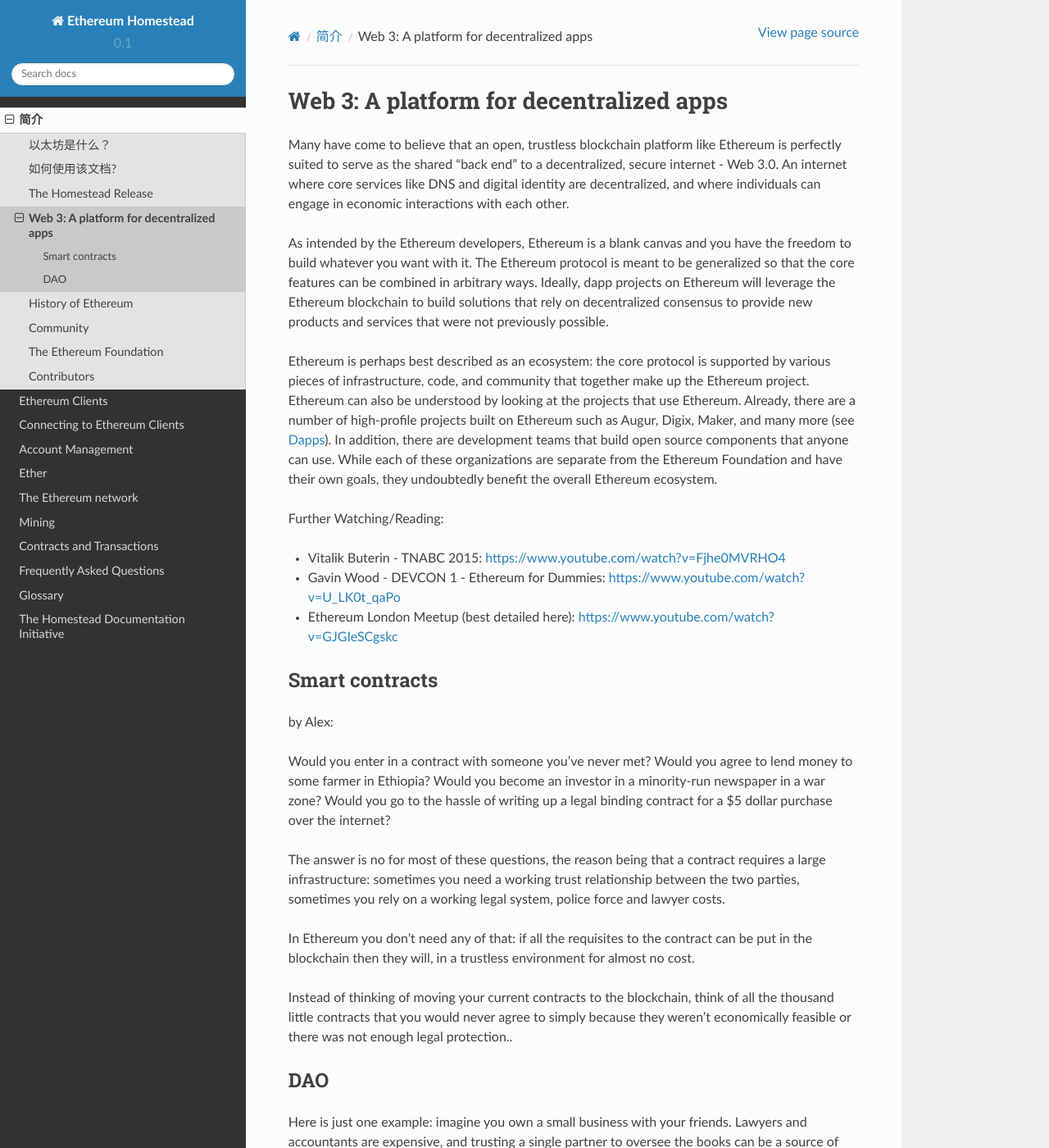
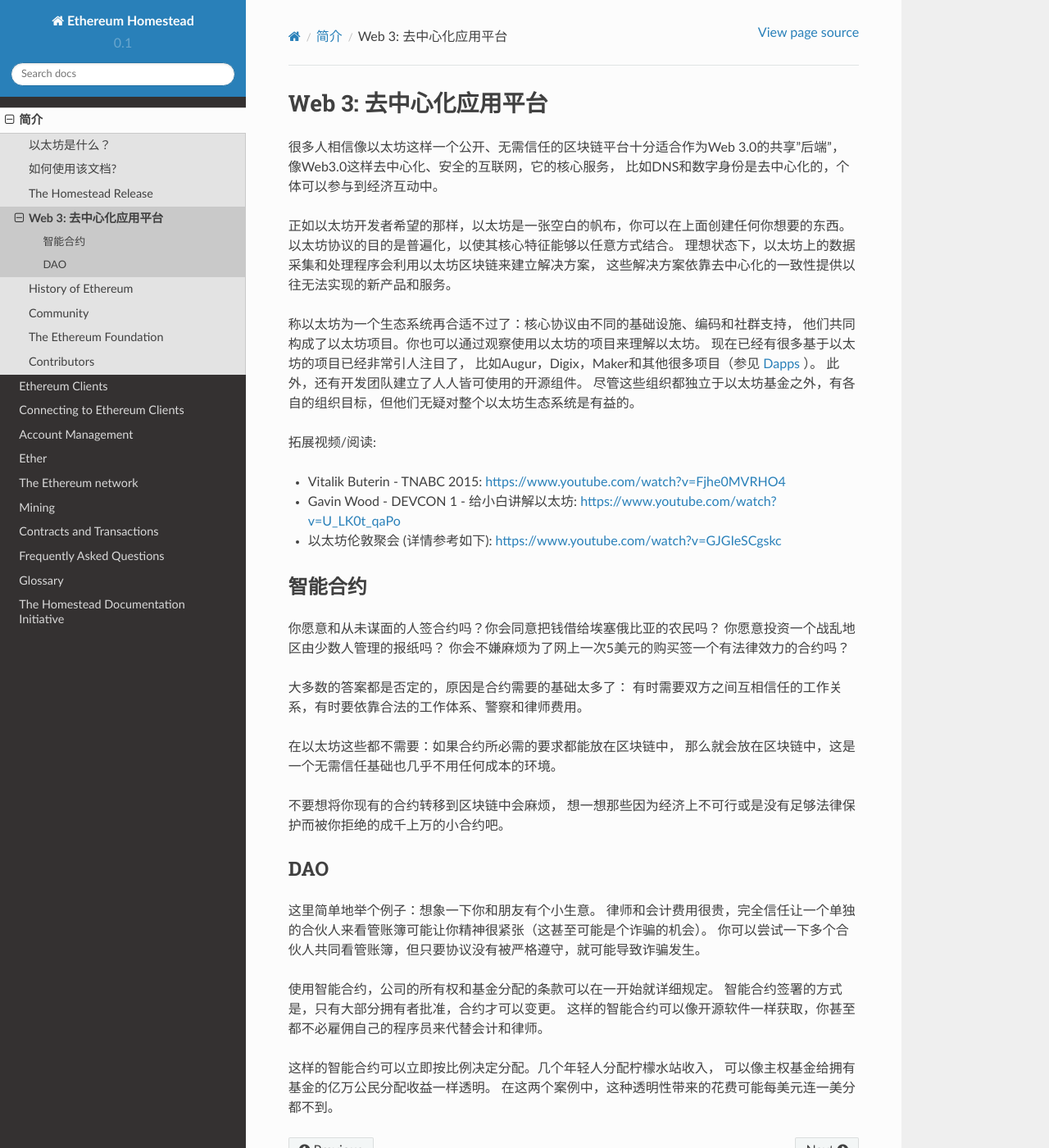
Before and after one commit to wl6g11/EthereumDocCH, a Sphinx documentation site: the page built from source/introduction/web3.rst, in a window 1280 px wide and 1400 px high. Shown: the whole window at 82% size. Built offline with Sphinx 7.4.7 and the Read the Docs theme 2.0.0, drawn with Linux system fonts in a browser that asks for light colours; some of the changed text lies outside the part shown.

Commit message:
更新web3.rst

```diff
--- a/source/introduction/web3.rst
+++ b/source/introduction/web3.rst
@@ -1,42 +1,58 @@
 
-Web 3: A platform for decentralized apps
+Web 3: 去中心化应用平台
 ********************************************************************************
 
+很多人相信像以太坊这样一个公开、无需信任的区块链平台十分适合作为Web 3.0的共享"后端"，
+像Web3.0这样去中心化、安全的互联网，它的核心服务，
+比如DNS和数字身份是去中心化的，个体可以参与到经济互动中。
 
+正如以太坊开发者希望的那样，以太坊是一张空白的帆布，你可以在上面创建任何你想要的东西。
+以太坊协议的目的是普遍化，以使其核心特征能够以任意方式结合。
+理想状态下，以太坊上的数据采集和处理程序会利用以太坊区块链来建立解决方案，
+这些解决方案依靠去中心化的一致性提供以往无法实现的新产品和服务。
 
-Many have come to believe that an open, trustless blockchain platform like Ethereum is perfectly suited to serve as the shared "back end" to a decentralized, secure internet - Web 3.0. An internet where core services like DNS and digital identity are decentralized, and where individuals can engage in economic interactions with each other.
+称以太坊为一个生态系统再合适不过了：核心协议由不同的基础设施、编码和社群支持，
+他们共同构成了以太坊项目。你也可以通过观察使用以太坊的项目来理解以太坊。
+现在已经有很多基于以太坊的项目已经非常引人注目了，
+比如Augur，Digix，Maker和其他很多项目（参见 :ref:`dapps` ）。
+此外，还有开发团队建立了人人皆可使用的开源组件。
+尽管这些组织都独立于以太坊基金之外，有各自的组织目标，但他们无疑对整个以太坊生态系统是有益的。
 
-As intended by the Ethereum developers, Ethereum is a blank canvas and you have the freedom to build whatever you want with it. The Ethereum protocol is meant to be generalized so that the core features can be combined in arbitrary ways. Ideally, dapp projects on Ethereum will leverage the Ethereum blockchain to build solutions that rely on decentralized consensus to provide new products and services that were not previously possible.
-
-Ethereum is perhaps best described as an ecosystem: the core protocol is supported by various pieces of infrastructure, code, and community that together make up the Ethereum project. Ethereum can also be understood by looking at the projects that use Ethereum. Already, there are a number of high-profile projects built on Ethereum such as Augur, Digix, Maker, and many more (see :ref:`dapps`). In addition, there are development teams that build open source components that anyone can use.  While each of these organizations are separate from the Ethereum Foundation and have their own goals, they undoubtedly benefit the overall Ethereum ecosystem.
-
-Further Watching/Reading:
+拓展视频/阅读:
 
 * Vitalik Buterin - TNABC 2015: https://www.youtube.com/watch?v=Fjhe0MVRHO4
 
-* Gavin Wood - DEVCON 1 - Ethereum for Dummies: https://www.youtube.com/watch?v=U_LK0t_qaPo
+* Gavin Wood - DEVCON 1 - 给小白讲解以太坊: https://www.youtube.com/watch?v=U_LK0t_qaPo
 
-* Ethereum London Meetup (best detailed here): https://www.youtube.com/watch?v=GJGIeSCgskc
+* 以太坊伦敦聚会 (详情参考如下): https://www.youtube.com/watch?v=GJGIeSCgskc
 
-Smart contracts
+智能合约
 ================================================================================
 
-by Alex:
+你愿意和从未谋面的人签合约吗？你会同意把钱借给埃塞俄比亚的农民吗？
+你愿意投资一个战乱地区由少数人管理的报纸吗？
+你会不嫌麻烦为了网上一次5美元的购买签一个有法律效力的合约吗？
 
-Would you enter in a contract with someone you've never met? Would you agree to lend money to some farmer in Ethiopia? Would you become an investor in a minority-run newspaper in a war zone? Would you go to the hassle of writing up a legal binding contract for a $5 dollar purchase over the internet?
+大多数的答案都是否定的，原因是合约需要的基础太多了：
+有时需要双方之间互相信任的工作关系，有时要依靠合法的工作体系、警察和律师费用。
 
-The answer is no for most of these questions, the reason being that a contract requires a large infrastructure: sometimes you need a working trust relationship between the two parties, sometimes you rely on a working legal system, police force and lawyer costs.
+在以太坊这些都不需要：如果合约所必需的要求都能放在区块链中，
+那么就会放在区块链中，这是一个无需信任基础也几乎不用任何成本的环境。
 
-In Ethereum you don't need any of that: if all the requisites to the contract can be put in the blockchain then they will, in a trustless environment for almost no cost.
-
-Instead of thinking of moving your current contracts to the blockchain, think of all the thousand little contracts that you would never agree to simply because they weren't economically feasible or there was not enough legal protection..
-
+不要想将你现有的合约转移到区块链中会麻烦，
+想一想那些因为经济上不可行或是没有足够法律保护而被你拒绝的成千上万的小合约吧。
 
 DAO
 ================================================================================
 
-Here is just one example: imagine you own a small business with your friends. Lawyers and accountants are expensive, and trusting a single partner to oversee the books can be a source of tension (even an opportunity for fraud). Complying strictly with a system in which more than one partner oversees the books can be trying and is subject to fraud whenever the protocol isn't followed exactly.
+这里简单地举个例子：想象一下你和朋友有个小生意。
+律师和会计费用很贵，完全信任让一个单独的合伙人来看管账簿可能让你精神很紧张（这甚至可能是个诈骗的机会）。
+你可以尝试一下多个合伙人共同看管账簿，但只要协议没有被严格遵守，就可能导致诈骗发生。
 
-Using a smart contract, ownership in your company and terms for the disbursal of funds can be specified at the outset. The smart contract can be written such that it is only changeable given the approval of a majority of owners. Smart contracts like these will likely be available as open source software, so you won't even need to hire your own programmer instead of an accountant/lawyer.
+使用智能合约，公司的所有权和基金分配的条款可以在一开始就详细规定。
+智能合约签署的方式是，只有大部分拥有者批准，合约才可以变更。
+这样的智能合约可以像开源软件一样获取，你甚至都不必雇佣自己的程序员来代替会计和律师。
 
-A smart contract like this scales instantly. A couple of teenagers can split revenue from a lemonade stand just as transparently as a sovereign wealth fund can disburse funds to the hundred million citizens who are entitled to it. In both cases the price of this transparency is likely to be fractions of a penny per dollar.
+这样的智能合约可以立即按比例决定分配。几个年轻人分配柠檬水站收入，
+可以像主权基金给拥有基金的亿万公民分配收益一样透明。
+在这两个案例中，这种透明性带来的花费可能每美元连一美分都不到。
```
